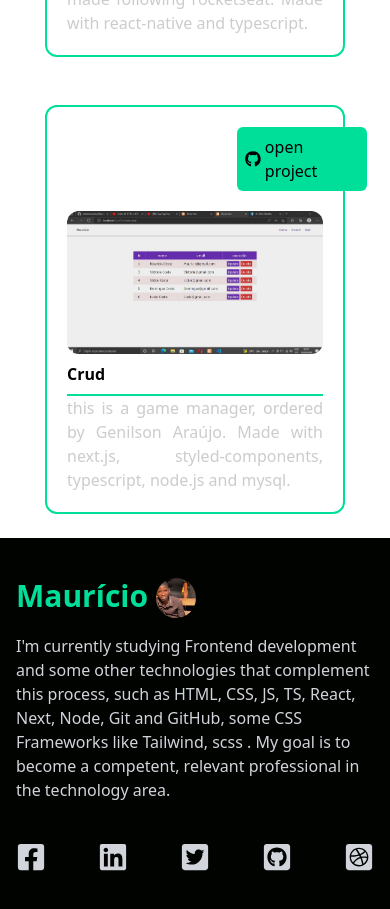
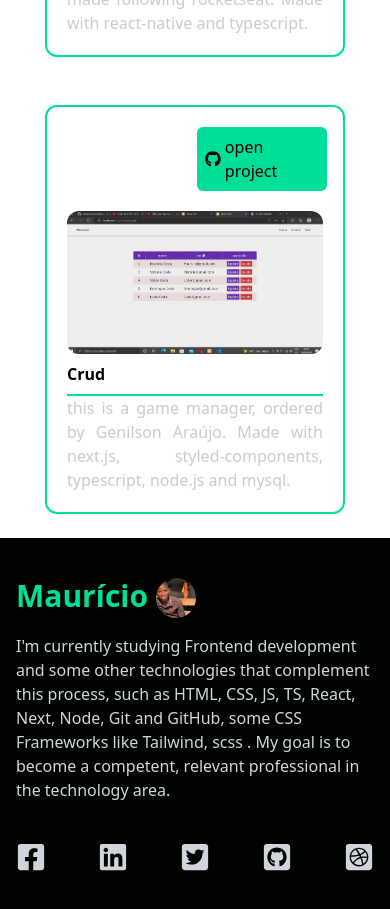
Before and after one commit to mauriciocosta404/portifolio, a React (Create React App) app: page / in a window 390 px wide. Shown: the part 5800-6709 px from the top of the page. Built offline with nearby package versions, Linux system fonts and the light colour scheme.

Commit message:
fix: resolvendo o problema de responsividade dos projectos

```diff
--- a/src/components/projects.tsx
+++ b/src/components/projects.tsx
@@ -62,7 +62,7 @@ const Projects=({nav,setNav}:NavProps)=>{
                     <p className='text-[#ccc] lg:text-1xl text-justify'>this is a participant manager, made following rocketseat. Made with react-native and typescript.</p>
                 </div>
                 <div className='mt-5 rounded-[12px] max-w-[300px] h-100 p-5 border-solid border-2 border-[#00df9a] '>
-                    <a href="https://github.com/menezescosta/crud-node.js-express-mysql-next.js-typescript" className='flex items-center mb-5 gap-1 relative right-[-170px] rounded-md p-2 w-[130px] text-1xl bg-[#00df9a]'><FaGithub/>open project</a>
+                    <a href="https://github.com/menezescosta/crud-node.js-express-mysql-next.js-typescript" className='flex items-center mb-5 gap-1 relative right-[-130px] rounded-md p-2 w-[130px] text-1xl bg-[#00df9a]'><FaGithub/>open project</a>
                     <img src={project8} className="rounded-[12px]" alt="" />
                     <h2 className='w-full font-bold border-b-2 py-2  border-[#00df9a]'>Crud</h2>
                     <p className='text-[#ccc] lg:text-1xl text-justify'>this is a game manager, ordered by Genilson Araújo. Made with next.js, styled-components, typescript, node.js and mysql.</p>
```
